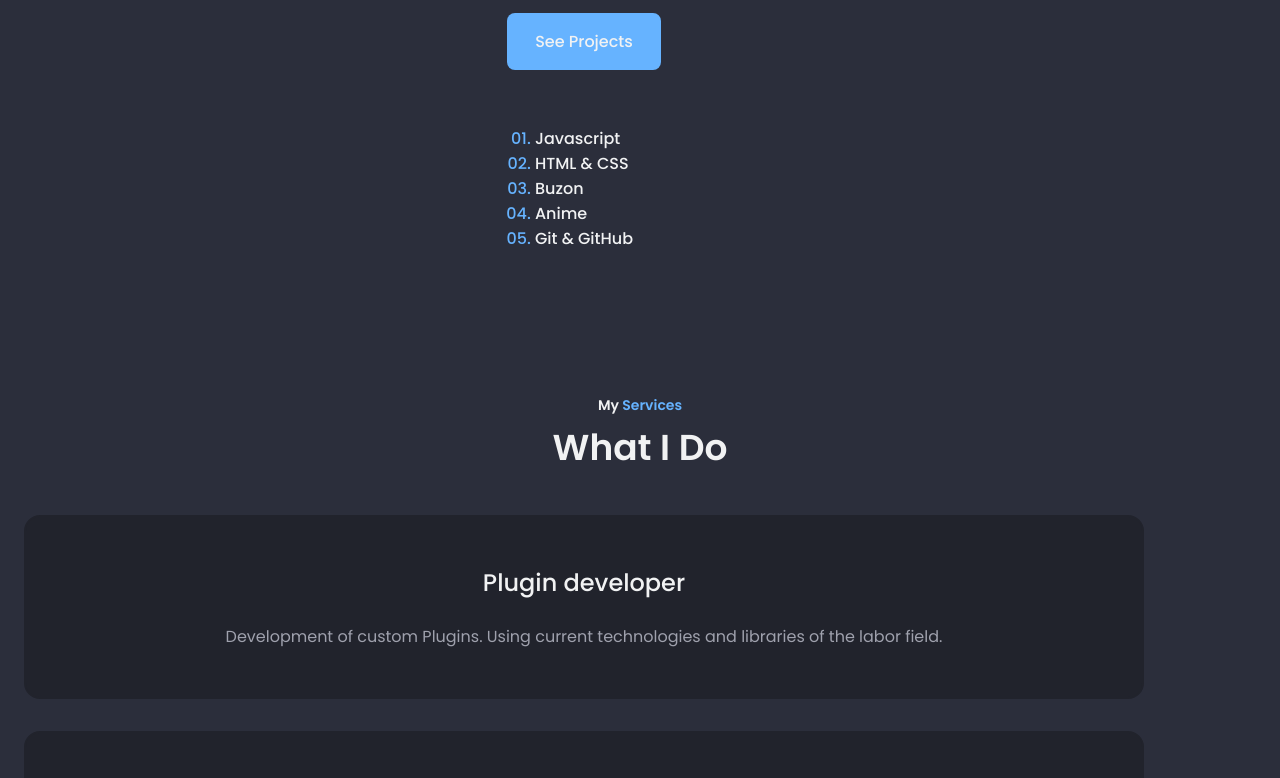
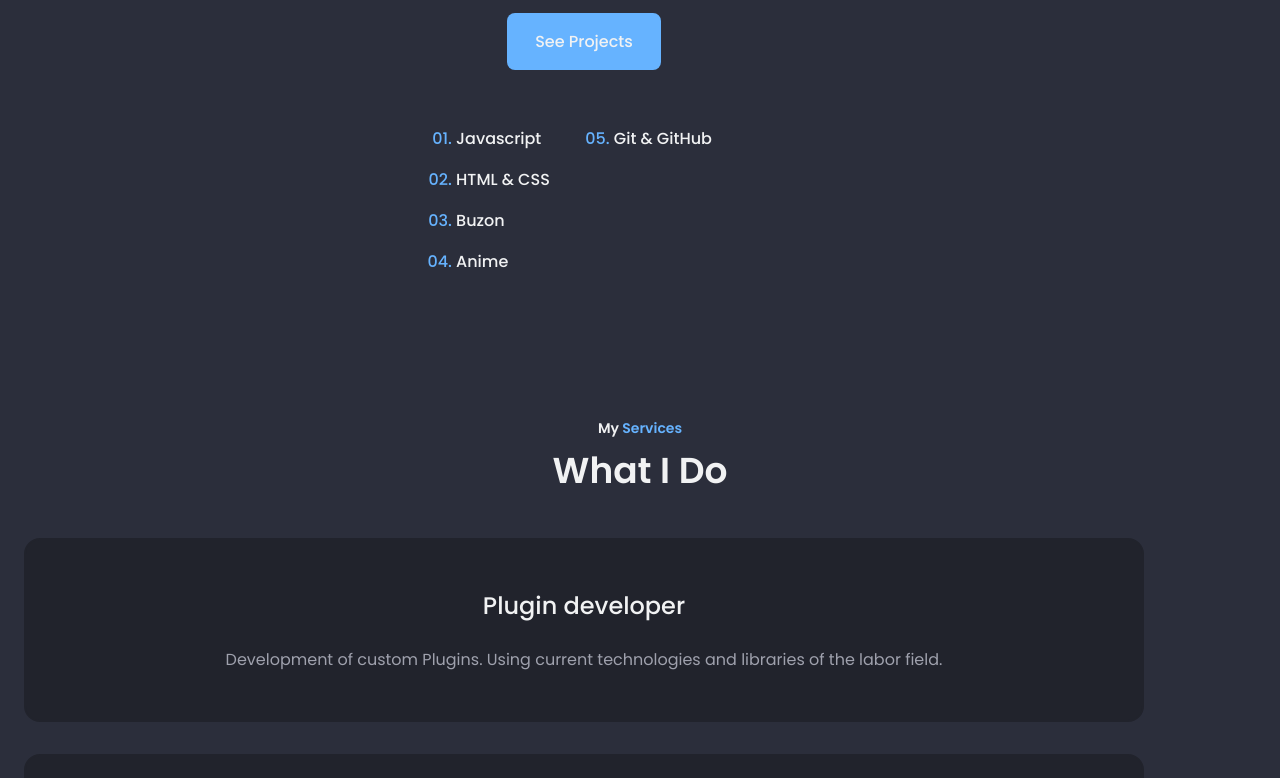
Before and after one commit to mad-mask/mad-mask.github.io, a plain HTML site: page index.html in a window 1280 px wide. Shown: the part 1920-2698 px from the top of the page. Drawn offline with nearby package versions, Linux system fonts and the light colour scheme.

Commit message:
Update styles.css

```diff
--- a/assets/css/styles.css
+++ b/assets/css/styles.css
@@ -219,7 +219,7 @@ svg {
           }
        .nav__close{
        	position: absolute;
-       top: 1rem
+       top: 1rem;
        right: 1.5rem;
        }
 
@@ -381,13 +381,13 @@ svg {
 				display: grid;
 				}
 				.skills__content{
-					grid-template-columns; repeat(2, max-content);
+					grid-template-columns: repeat(2, max-content);
 					column-gap: 4rem;
 					justify-content: center;
 					align-items: baseline;
 					}
 					.skills__group{
-						row-gap; 1rem;
+						row-gap: 1rem;
 						list-style: decimal-leading-zero;
 						}
 						.skills__item{
@@ -420,6 +420,7 @@ svg {
      .services__title{
      	font-size: var(--h2-font-size);
      margin-bottom: 1.5rem;
+    }
      .services__card:hover{
      	border: 2px solid var(--first-color);
      }
```
